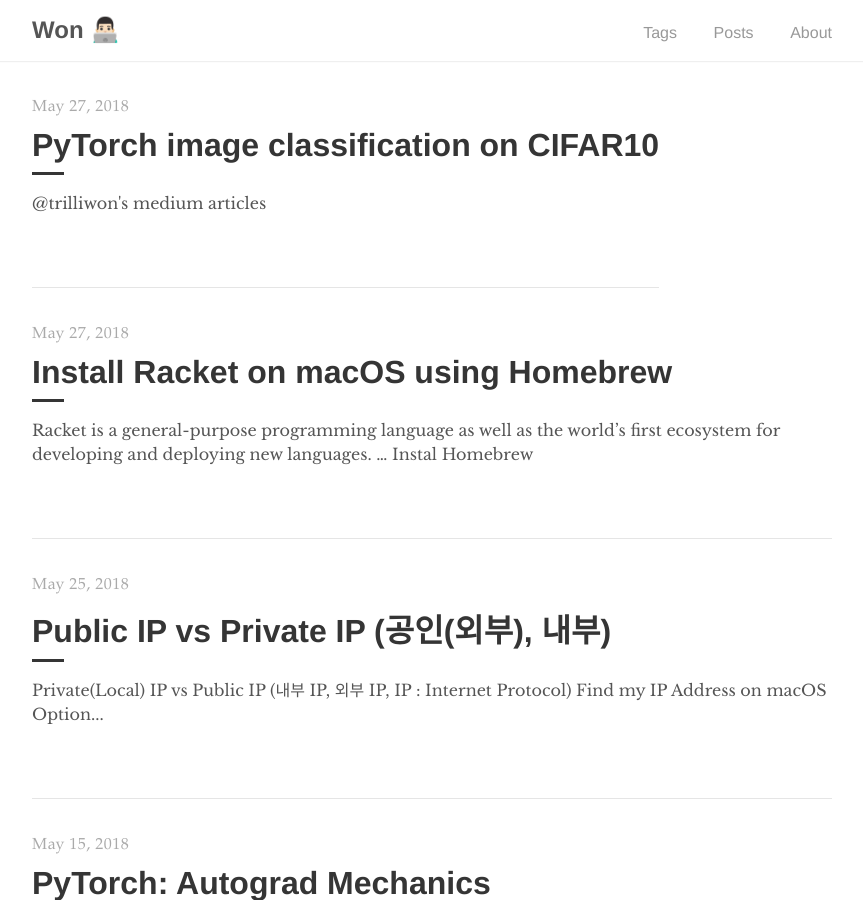
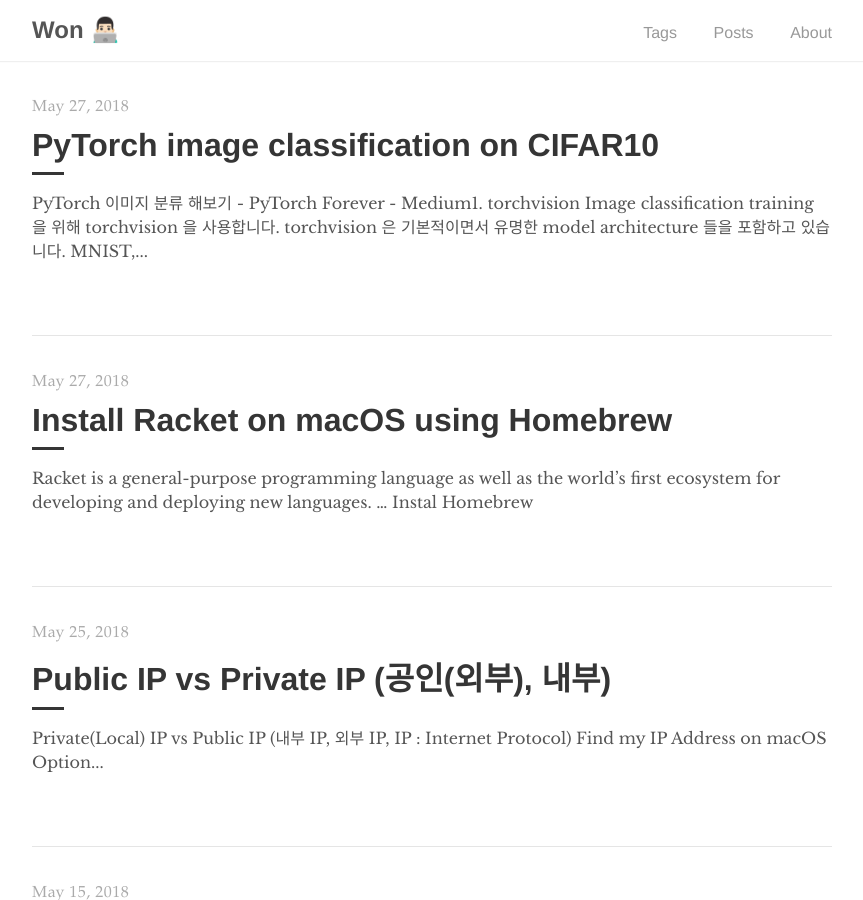
Before and after one commit to trilliwon/ABL, a Jekyll site: the page built from index.html, in a window 1280 px wide and 900 px high. Shown: the whole window, without its empty margins (208-1071 px from the left). Built offline with Jekyll 4.4.1, drawn with Linux system fonts in a browser that asks for light colours; nearby versions of some CDN libraries; formulas are drawn with MathJax 3; the list of posts is cut into pages by our own code.

Commit message:
Sun May 27 14:45:17 KST 2018

```diff
--- a/_posts/pytorch/2018-05-27-pytorch-image-classification-tutorial.md
+++ b/_posts/pytorch/2018-05-27-pytorch-image-classification-tutorial.md
@@ -5,8 +5,5 @@
 tags: [Pytorch, Deep Learning]
 ---
 
-
-
-<iframe src="https://medium.com/@trilliwon"  width="100%" height="1000px">
- <p>@trilliwon's medium articles</p>
- </iframe>
+<blockquote class="embedly-card"><h4><a href="https://bit.ly/2J9KKPE">PyTorch 이미지 분류 해보기 - PyTorch Forever - Medium</a></h4><p>1. torchvision Image classification training 을 위해 torchvision 을 사용합니다. torchvision 은 기본적이면서 유명한 model architecture 들을 포함하고 있습니다. MNIST, CIFAR10 등 많이 사용되는 dataset 들과 vision training 을 위해 필요한 image transformations 도 포함하고 있습니다. torchvision 을 사용하면 아주 쉽게 vision training 을 할 수 있습니다. 2.</p></blockquote>
+<script async src="//cdn.embedly.com/widgets/platform.js" charset="UTF-8"></script>
```
